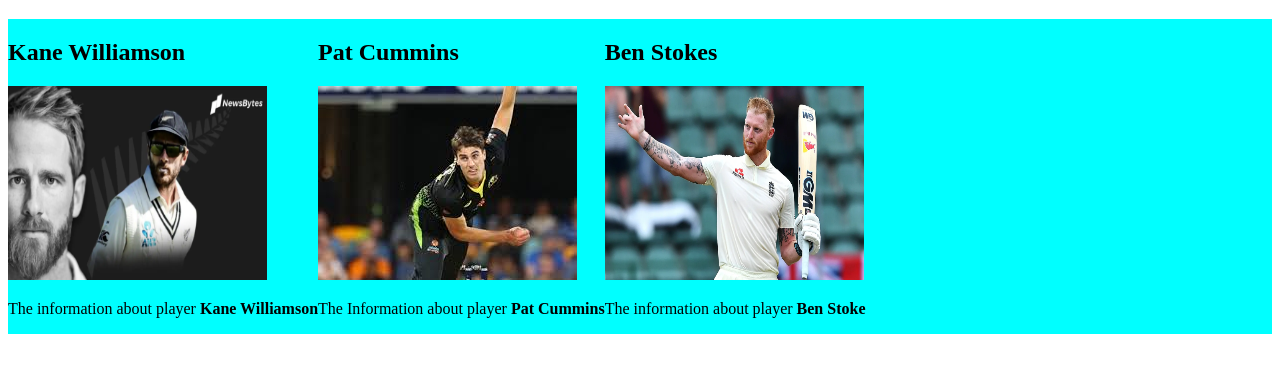
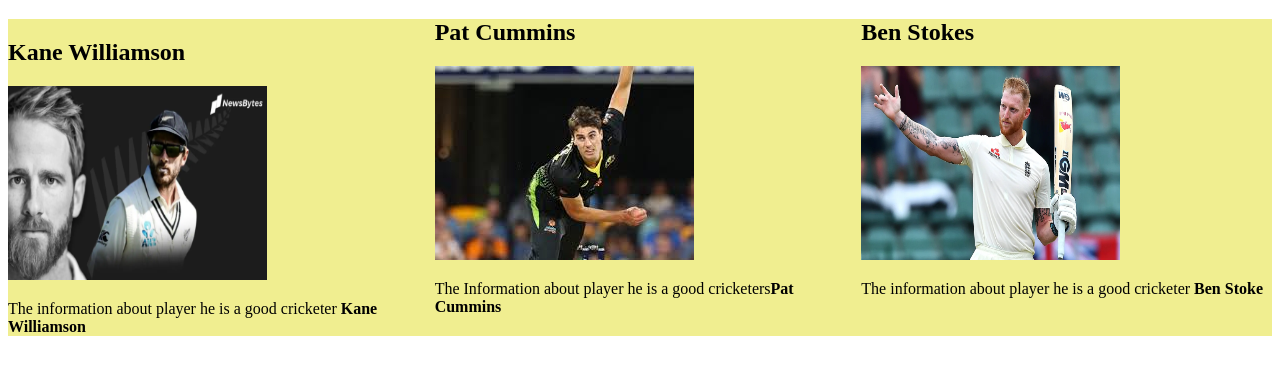
Before and after one commit to PowerCoders-Milan/css-layout-3-Rocky1475, a plain HTML site: page index.html in a window 1280 px wide. Shown: the part 61-436 px from the top of the page. Drawn offline with Linux system fonts and the light colour scheme.

Commit message:
this is next step done

```diff
--- a/index.html
+++ b/index.html
@@ -18,19 +18,19 @@ with images inside to check if they resize correctly -->
         <h2>Kane Williamson
         </h2>
             <img src="./images/kane williamson.webp" alt="an image" width="259" height="194">
-            <p>The information about player <strong>Kane Williamson</strong>
+            <p>The information about player he is a good cricketer <strong>Kane Williamson</strong>
             </p>
       </div>
       <div>
         <h2>Pat Cummins</h2>
           <img src="./images/pat cummins.jpg" alt="an image">
-          <p>The Information about player <strong>Pat Cummins</strong>
+          <p>The Information about player he is a good cricketers<strong>Pat Cummins</strong>
           </p>
       </div>
       <div>
         <h2>Ben Stokes</h2>
           <img src="./images/Ben stokes.webp" alt="an image" width="259" height="194">
-          <p>The information about player <strong>Ben Stoke</strong>
+          <p>The information about player he is a good cricketer <strong>Ben Stoke</strong>
           </p>
       </div>
   </div>
--- a/styles.css
+++ b/styles.css
@@ -1,5 +1,6 @@
 .players {
-    display: flex;
-    background-color: aqua;
 
+    background-color: rgb(240, 238, 144);
+    column-count: 3;
+    column-width: 250px;
 }
```
